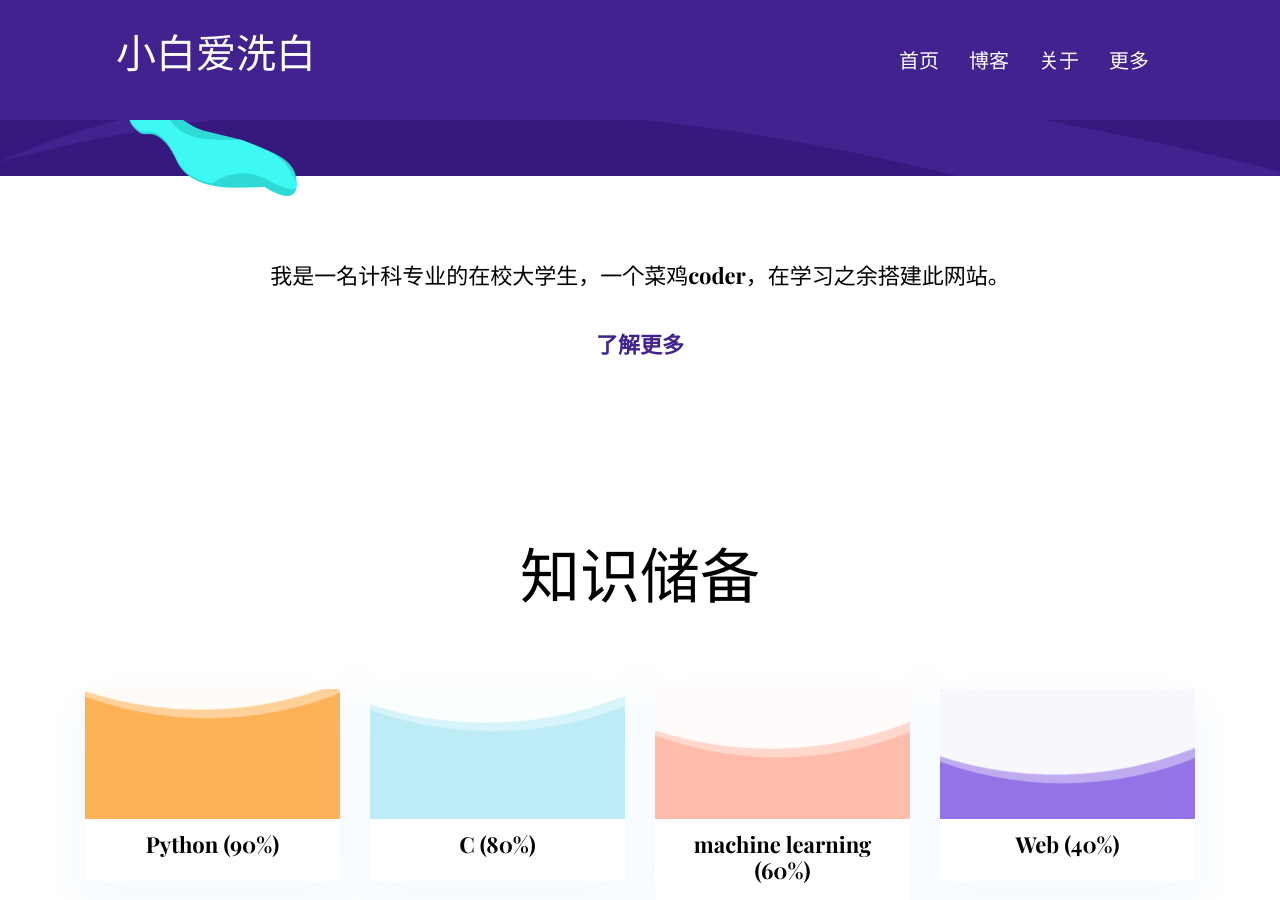
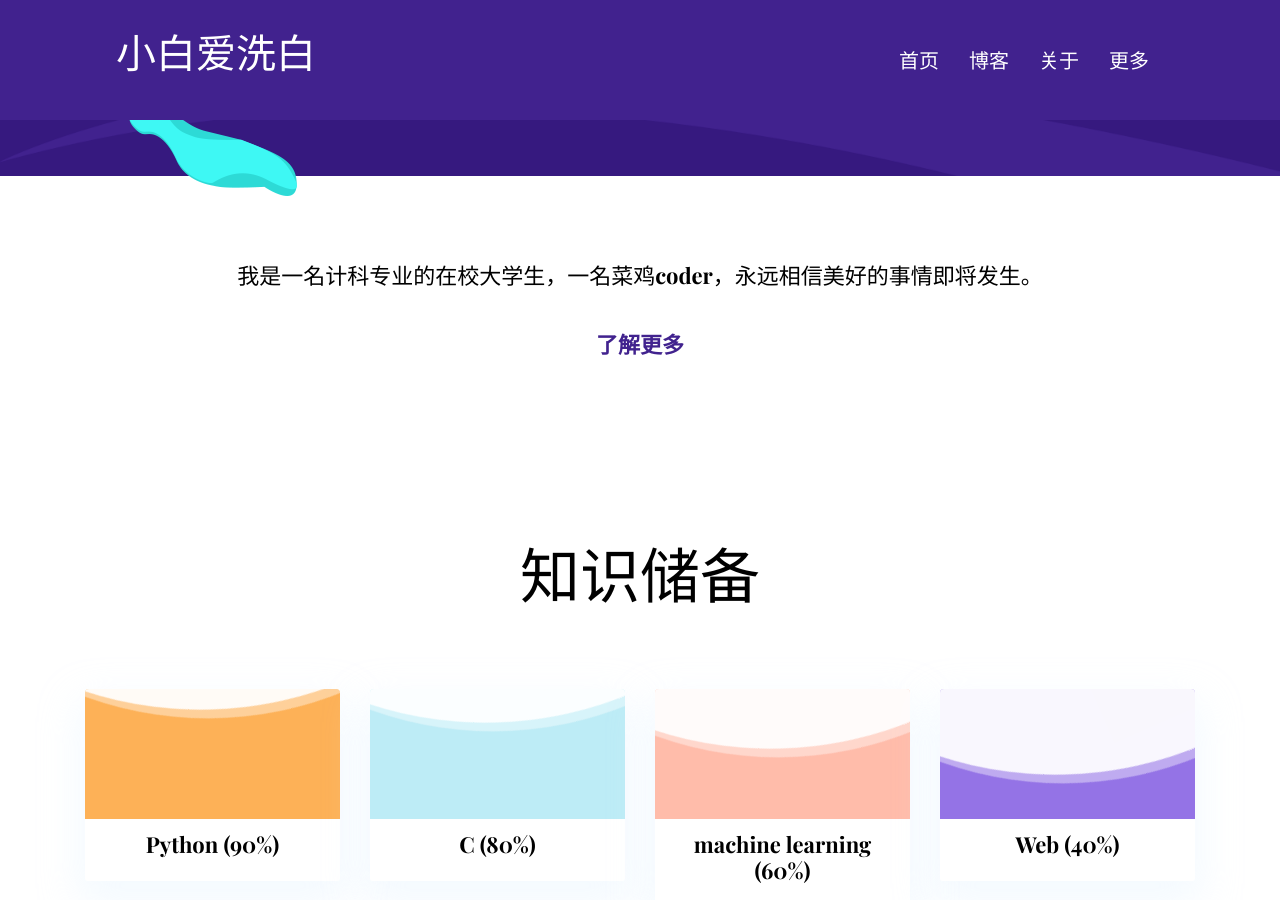
Before and after one commit to xiaobaiaixibai/xiaobaiaixibai.github.io, a Jekyll site: the page built from index.html, in a window 1280 px wide and 900 px high, scrolled down 772 px. Built offline with Jekyll 4.4.1, drawn with Linux system fonts in a browser that asks for light colours.

Commit message:
addmyself

```diff
--- a/_data/settings.yml
+++ b/_data/settings.yml
@@ -53,7 +53,7 @@ social:
 
 # About Section
 blurb:
-    我是一名计科专业的在校大学生，一个菜鸡coder，在学习之余搭建此网站。
+    我是一名计科专业的在校大学生，一名菜鸡coder，永远相信美好的事情即将发生。
 
 blurb-btn-link: '/about'
 blurb-btn-name: 了解更多
```
